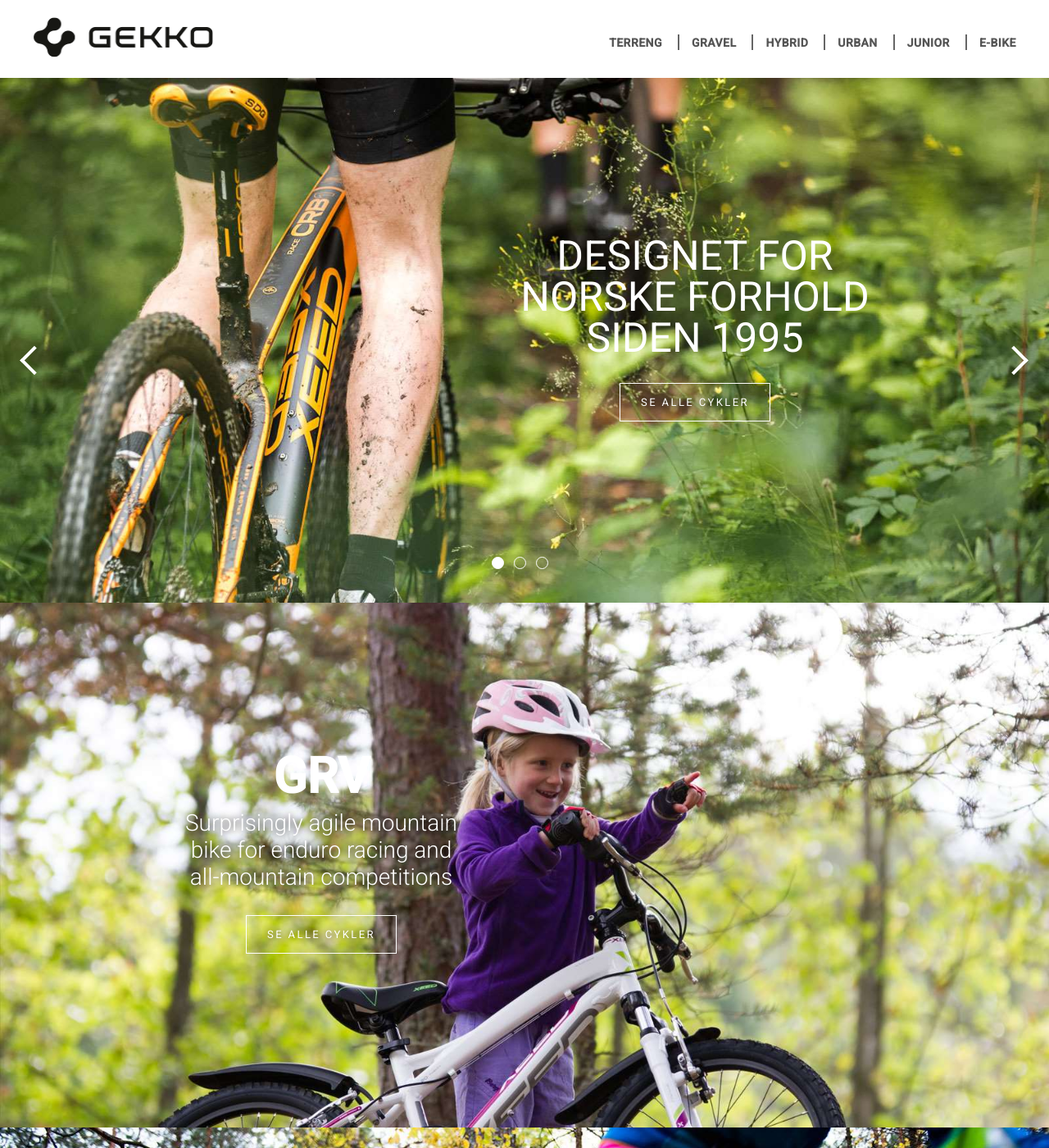
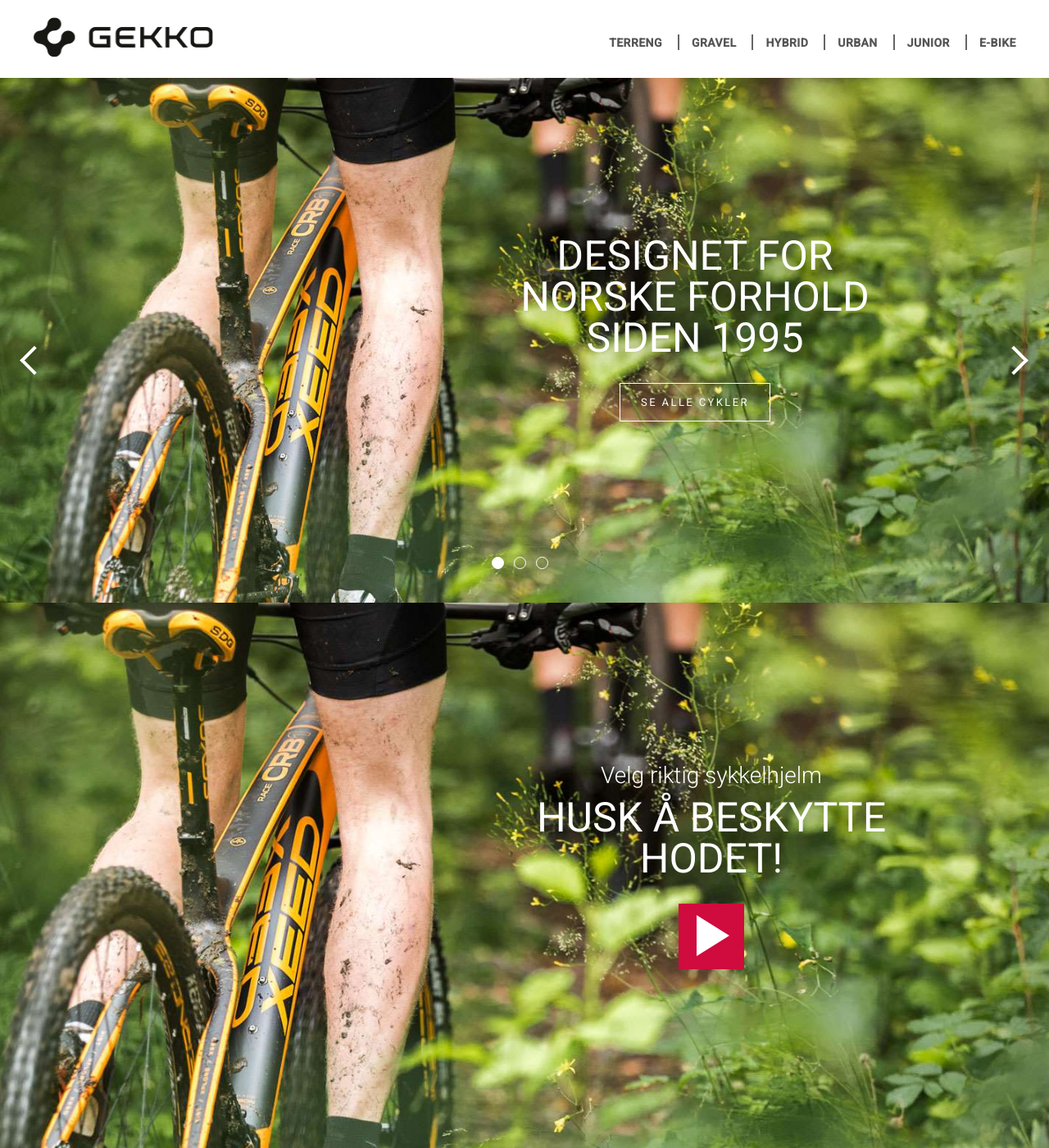
Before and after one commit to gekkobikes/gekkobikes.github.io, a Jekyll site: the page built from index.md, in a window 1280 px wide and 1400 px high. Shown: the whole window at 82% size. Built offline with Jekyll 4.4.1, drawn with Linux system fonts in a browser that asks for light colours.

Commit message:
Adds Youtube video block. House cleaning.

```diff
--- a/_includes/footer.html
+++ b/_includes/footer.html
@@ -2,9 +2,7 @@
   <nav>
     <ul class="footer-list">
       {% for item in page.footerlinks %}
-
       <li><a href="{{item.linkUrl}}">{{item.linkText}}</a></li>
-
       {% endfor %}
     </ul>
     <ul class="social-list">
--- a/_includes/header.html
+++ b/_includes/header.html
@@ -6,13 +6,9 @@
     <div id="menu">
       <button id="btn_menu" class="btn-menu" aria-label="Meny"></button>
       <ul class="mainnav" role="navigation">
-
         {% for item in page.headerlinks %}
-
         <li><a href="{{item.linkUrl}}">{{item.linkText}}</a></li>
-
         {% endfor %}
-
       </ul>
     </div>
   </div>
--- a/_includes/main.html
+++ b/_includes/main.html
@@ -24,6 +24,21 @@
     </div>
   </div>
   {% endif %}
+
+  <!-- FULL BREDDE VIDEO -->
+  {% for item in page.fullwidthvideo %}
+  <div class="block block-video block-bgimage block-video-youtube block-padding block-text-{{item.textPosition}}" style="background-image: url('./images/{{item.imageFileName}}');">
+    <iframe frameborder="0" src="" allowTransparency="true" allowfullscreen allow="autoplay"></iframe>
+    <div class="block-content">
+      <p class="intro">{{item.intro}}</p>
+      <h2 class="title">{{item.name}}</h2>
+      <button type="button" class="btn-video-play" onclick="videoPlay(this, '{{item.youtubeId}}')" aria-hidden="Avspill video">
+        <span class="btn-video-play-arrow"></span>
+      </button>
+    </div>
+    <!-- <iframe width="560" height="315" src="'./images/{{item.videoYuotubeUrl}}'https://www.youtube.com/embed/zB4f-uK1CuE" frameborder="0" allow="accelerometer; autoplay; encrypted-media; gyroscope; picture-in-picture" allowTransparency="true" allow="autoplay" allowfullscreen></iframe> -->
+  </div>
+  {% endfor %}
 
   <!-- FULL BREDDE -->
   {% for item in page.fullwidth %}
--- a/assets/js/app.js
+++ b/assets/js/app.js
@@ -40,3 +40,14 @@ btnMenu.onclick = function() {
 //     el.classList.remove('hover');
 //   }
 // }
+
+// Video Youtube
+function videoPlay(videoElementButton, videoId) {
+  var youtubeUrl = 'https://www.youtube-nocookie.com/embed/'+videoId+'?autoplay=1&modestbranding=1&rel=0';
+  var iframe = videoElementButton.parentNode.parentNode.querySelector('iframe');
+  iframe.src = youtubeUrl;
+  iframe.style = 'z-index: 999';
+  if (navigator.userAgent.indexOf('MSIE') !== -1 || navigator.appVersion.indexOf('Trident/') > 0) {
+    iframe.style.setAttribute('z-index', '999');
+  }
+}
--- a/assets/styles/app.scss
+++ b/assets/styles/app.scss
@@ -209,9 +209,12 @@ a.block {
     background-color: rgba(0,0,0,0.3);
     opacity: 0;
     transition: opacity .2s ease-in-out;
+
+    @include media($medium-down) {
+      opacity: 1;
+    }
   }
 
-  // &.hover {
   &:hover,
   &:focus {
     &:after {
@@ -247,6 +250,83 @@ a.block {
 
     @include media($medium-up) {
       padding: 20px;
+    }
+  }
+
+  &-video {
+    position: relative;
+    padding: 0 0 56.25%; /* 16:9 */
+    height: 0;
+
+    &:after {
+      content: '';
+      z-index: 1;
+      position: absolute;
+      top: 0;
+      right: 0;
+      bottom: 0;
+      left: 0;
+      background-color: rgba(0,0,0,0.3);
+      opacity: 0;
+      transition: opacity .2s ease-in-out;
+
+      @include media($medium-down) {
+        opacity: 1;
+      }
+    }
+
+    &:hover,
+    &:focus {
+      &:after {
+        opacity: 1;
+      }
+    }
+
+    iframe {
+      position: absolute;
+      top: 0;
+      left: 0;
+      width: 100%;
+      height: 100%;
+      z-index: -1;
+    }
+
+    .block-content {
+      max-width: 440px;
+      margin-top: 50%;
+    }
+
+    .btn-video-play {
+      width: 40px;
+      height: 40px;
+      margin-top: 30px;
+      padding: 3px 0 0 3px;
+      background-color: #d00b3d;
+      border: none;
+      cursor: pointer;
+      transition: background-color .2s ease-in-out;
+
+      @include media($medium-up) {
+        width: 80px;
+        height: 80px;
+      }
+
+      &:hover {
+        background-color: #ff3455;
+      }
+
+      &-arrow {
+        display: inline-block;
+        border-bottom: 13px solid rgba(0,0,0,0);
+        border-left: 20px solid #fff;
+        border-top: 13px solid rgba(0,0,0,0);
+
+        @include media($medium-up) {
+          border-bottom: 25px solid rgba(0,0,0,0);
+          border-left: 40px solid #fff;
+          border-top: 25px solid rgba(0,0,0,0);
+        }
+      }
     }
   }
 
@@ -450,9 +530,10 @@ a.block {
     }
   }
 
+  .title,
   .intro,
   .btn {
-    text-shadow: 0 0 10px #000;
+    text-shadow: 0 0 30px rgba(0,0,0,.5);
   }
 }
 
--- a/index.md
+++ b/index.md
@@ -13,12 +13,21 @@ carousel:
     imageFileName: 1600x800_elsykkel_gekko_ss18.jpg
     linkText: Se alle cykler
     linkUrl: http://gekkobikes.no/
-    textPosition: right
+    textPosition: left
 
 -   name: Designet for norske forhold siden 1995
     imageFileName: 1600x800_norrona_sykling_terreng_fjoro_detalj_sommer.jpg
     linkText: Se alle cykler
     linkUrl: http://gekkobikes.no/
+    textPosition: left
+
+# FORSIDE VIDEO BLOKK 100% BREDDE
+fullwidthvideo:
+-   name: HUSK Å BESKYTTE HODET!
+    intro: Velg riktig sykkelhjelm
+    imageFileName: 1600x800_xeed_closeup_terreng.jpg
+    linkText: video
+    youtubeId: zB4f-uK1CuE
     textPosition: right
 
 # FORSIDE BLOKKER 100% BREDDE
```
Also changed, not shown: other parts of index.md (+1 -1 lines).
